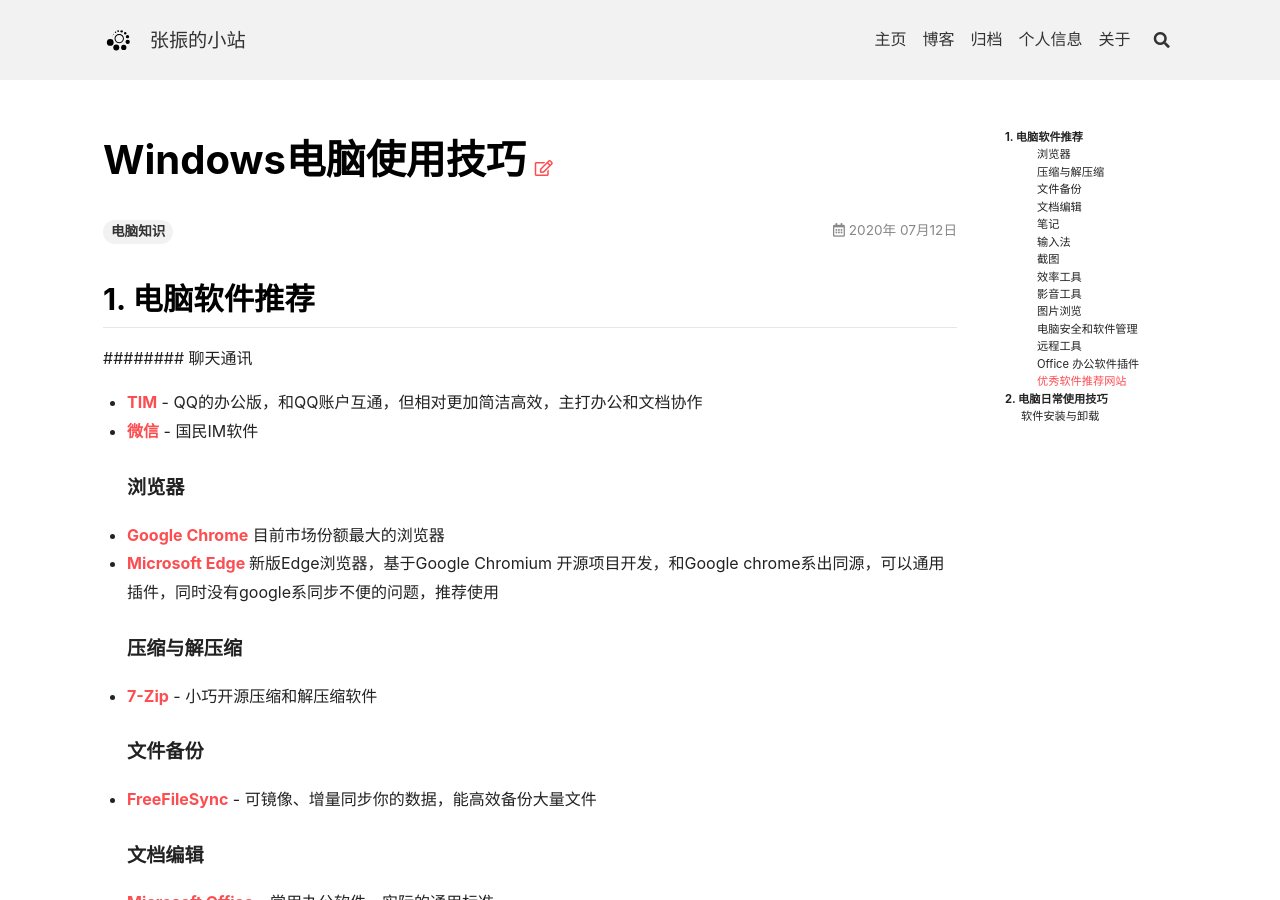
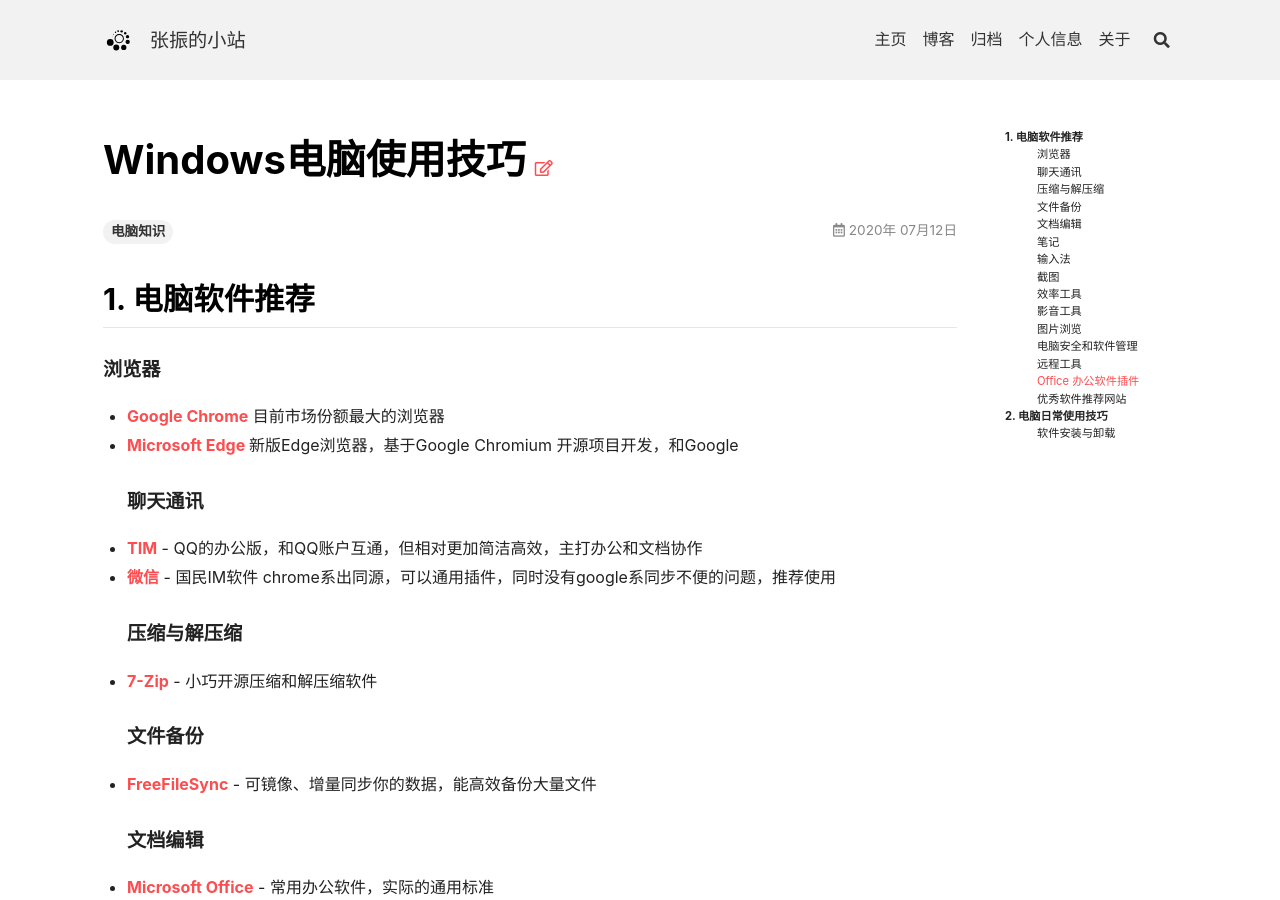
Before and after one commit to qbycs/qbycs.github.io, a Jekyll site: the page built from _posts/2020-07-12-skills-of-windows-computer.md, in a window 1280 px wide and 900 px high. Built offline with Jekyll 4.4.1, drawn with Linux system fonts in a browser that asks for light colours; nearby versions of some CDN libraries; comment, search, counter and statistics services are not loaded; some of the changed text lies outside the part shown.

Commit message:
Update 2020-07-12-skills-of-windows-computer.md

```diff
--- a/_posts/2020-07-12-skills-of-windows-computer.md
+++ b/_posts/2020-07-12-skills-of-windows-computer.md
@@ -6,14 +6,14 @@
 ---
 
 <!--more-->
+
 ## 1. 电脑软件推荐
-
-######## 聊天通讯
-- [TIM](<https://office.qq.com/>) - QQ的办公版，和QQ账户互通，但相对更加简洁高效，主打办公和文档协作
-- [微信](<https://weixin.qq.com/>) - 国民IM软件
 #### 浏览器
 - [Google Chrome]( https://www.google.cn/chrome/ ) 目前市场份额最大的浏览器
-- [Microsoft Edge ]( https://www.microsoft.com/zh-cn/edge ) 新版Edge浏览器，基于Google Chromium 开源项目开发，和Google chrome系出同源，可以通用插件，同时没有google系同步不便的问题，推荐使用
+- [Microsoft Edge ]( https://www.microsoft.com/zh-cn/edge ) 新版Edge浏览器，基于Google Chromium 开源项目开发，和Google
+#### 聊天通讯
+- [TIM](<https://office.qq.com/>) - QQ的办公版，和QQ账户互通，但相对更加简洁高效，主打办公和文档协作
+- [微信](<https://weixin.qq.com/>) - 国民IM软件 chrome系出同源，可以通用插件，同时没有google系同步不便的问题，推荐使用
 #### 压缩与解压缩
 - [7-Zip](<https://www.7-zip.org/>) - 小巧开源压缩和解压缩软件
 #### 文件备份
@@ -60,9 +57,10 @@
 #### 优秀软件推荐网站
 - [Windows最佳应用软件Best Windows Apps](https://github.com/stackia/best-windows-apps)  - 来自Github的stackia推荐的软件
 - [小众软件 - 我最喜爱的软件Windows版](http://love.appinn.com/)  -  小众软件网站的推荐，共17类软件
-- [Windows上优质&精选的最佳应用程序及工具列表](https://github.com/Awesome-Windows/Awesome/blob/master/README-cn.md#%E5%A4%87%E4%BB%BD) -Github开源项目
+- [Windows上优质&精选的最佳应用程序及工具列表](https://github.com/Awesome-Windows/Awesome/blob/master/README-cn.md#%E5%A4%87%E4%BB%BD) - Github开源项目
+
 ## 2. 电脑日常使用技巧
-### 软件安装与卸载
+#### 软件安装与卸载
 1. 软件安装应该尽量不要安装在系统盘，一般都可以在安装过程中直接修改，将程序默认安装路径中的C盘为D盘即可。
 2. 卸载可以使用Geek，卸载完成后Geek会自动检索残余文件和注册表项目
 
```
Also changed, not shown: other parts of _posts/2020-07-12-skills-of-windows-computer.md (+1 -4 lines).
